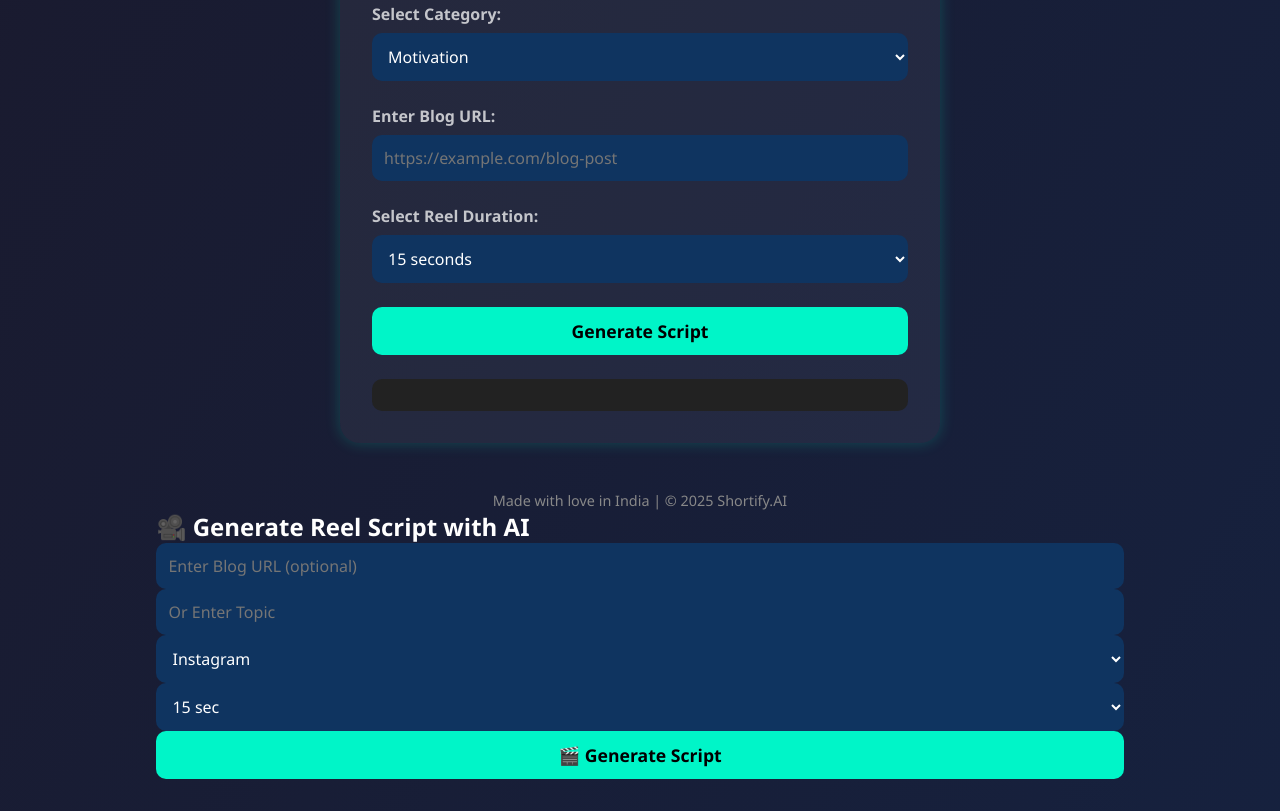
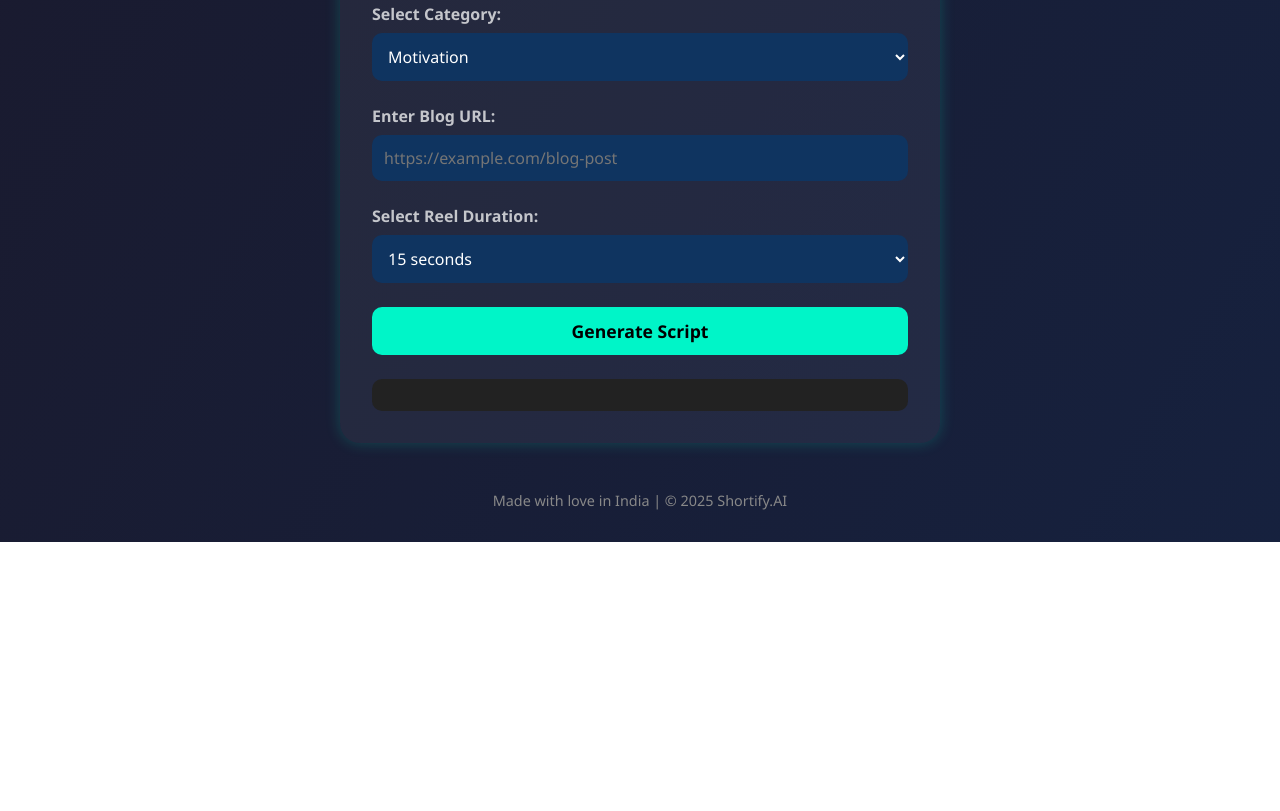
Before and after one commit to 8434ASHISH/Shortify.AI, a plain HTML site: page index.html in a window 1280 px wide. Shown: the part 355-1166 px from the top of the page. After the commit the page ends 897 px from the top, so only its background shows below. Drawn offline with Linux system fonts and the light colour scheme.

Commit message:
Update index.html

```diff
--- a/index.html
+++ b/index.html
@@ -58,28 +58,5 @@
     <p>Made with love in India | © 2025 Shortify.AI</p>
   </footer>
   <script src="script.js"></script>
-  <div class="reel-generator">
-  <h2>🎥 Generate Reel Script with AI</h2>
-  <input id="blogUrl" type="text" placeholder="Enter Blog URL (optional)" />
-  <input id="topic" type="text" placeholder="Or Enter Topic" />
-
-  <select id="platform">
-    <option value="Instagram">Instagram</option>
-    <option value="YouTube">YouTube Shorts</option>
-    <option value="TikTok">TikTok</option>
-    <option value="Others">Others</option>
-  </select>
-
-  <select id="duration">
-    <option value="15">15 sec</option>
-    <option value="30">30 sec</option>
-    <option value="60">60 sec</option>
-  </select>
-
-  <button onclick="generateReelScript()">🎬 Generate Script</button>
-
-  <pre id="responseBox"></pre>
-</div>
-
 </body>
 </html>
```
